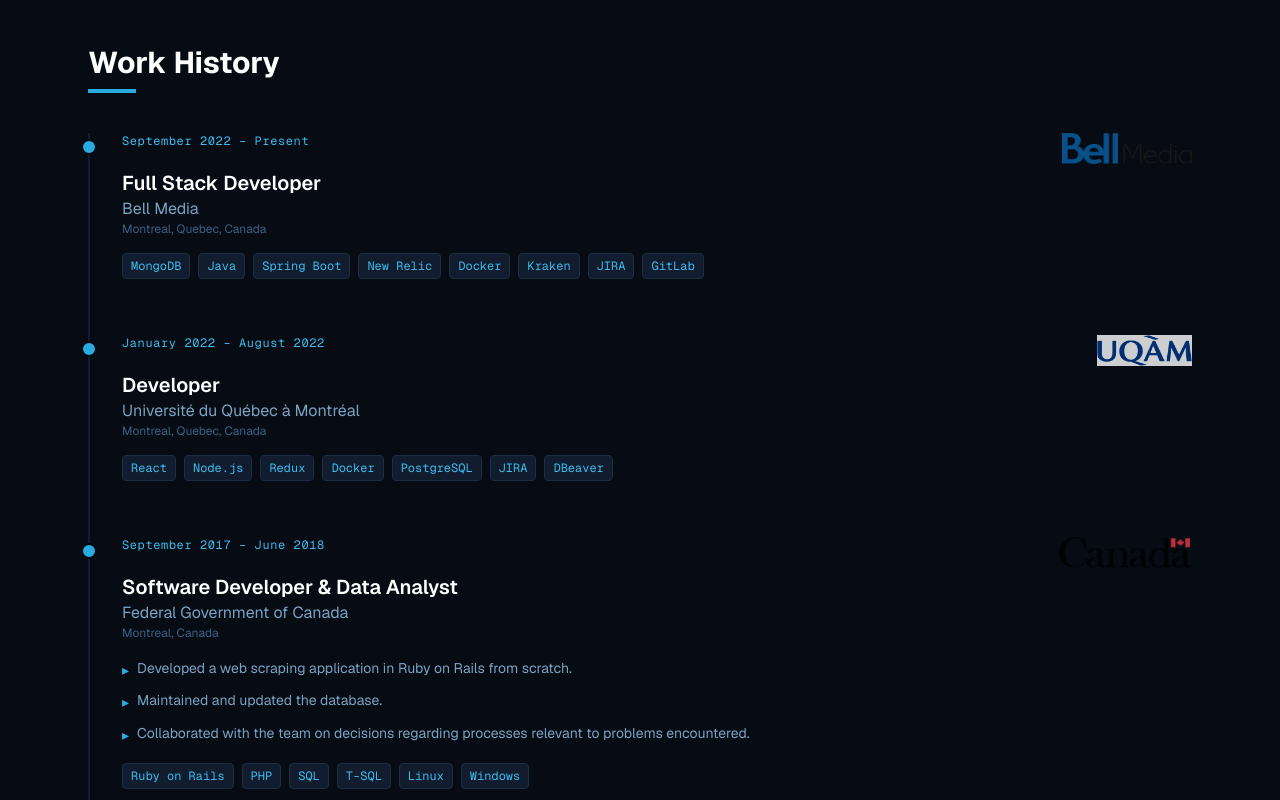
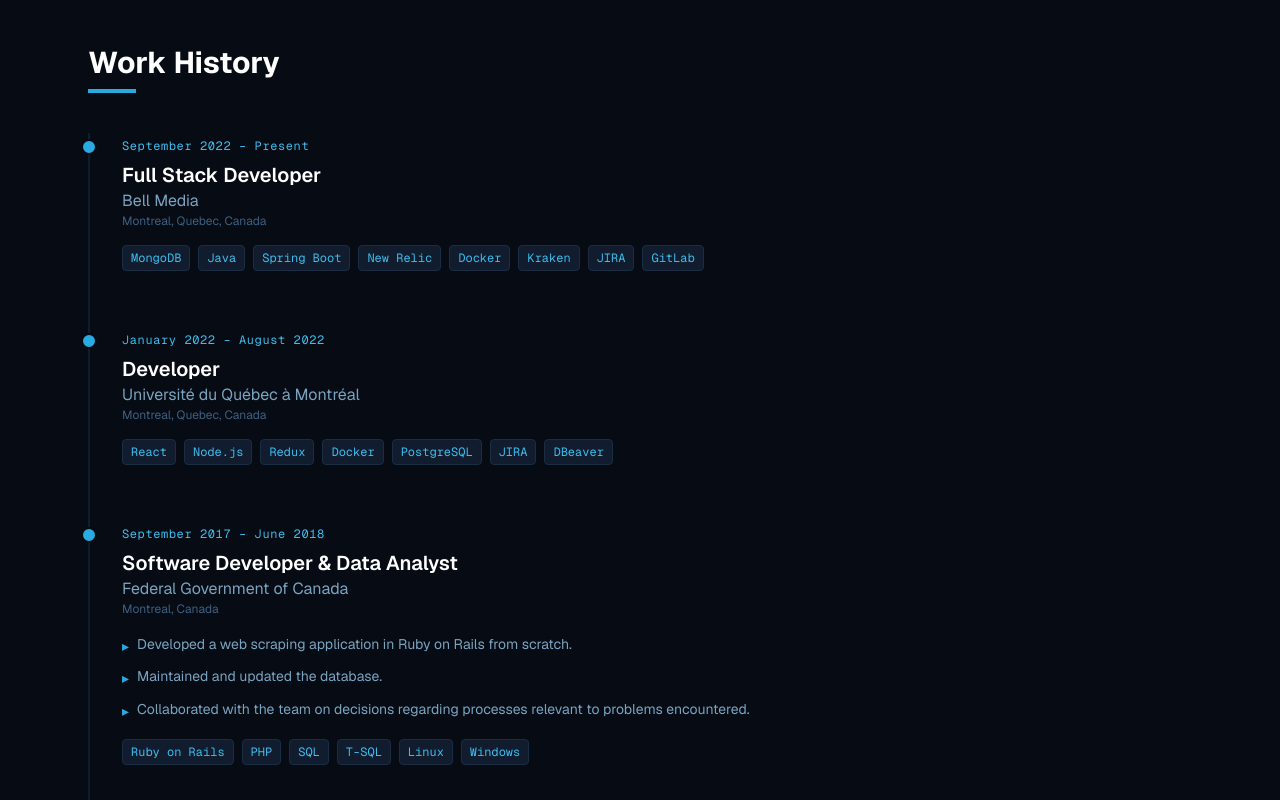
Before and after one commit to cedricwtk/portfolio-2026, a Next.js app: page / in a window 1280 px wide. Shown: the part 1800-2600 px from the top of the page. Built offline with nearby package versions, Linux system fonts and the light colour scheme.

Commit message:
Ripple animations

```diff
--- a/components/WorkHistory.tsx
+++ b/components/WorkHistory.tsx
@@ -6,7 +6,6 @@
     role: "Full Stack Developer",
     period: "September 2022 – Present",
     location: "Montreal, Quebec, Canada",
-    logo: "/Bell.png",
     bullets: [],
     tech: ["MongoDB", "Java", "Spring Boot", "New Relic", "Docker", "Kraken", "JIRA", "GitLab"],
   },
@@ -15,7 +14,6 @@
     role: "Developer",
     period: "January 2022 – August 2022",
     location: "Montreal, Quebec, Canada",
-    logo: "/uqam.png",
     bullets: [],
     tech: ["React", "Node.js", "Redux", "Docker", "PostgreSQL", "JIRA", "DBeaver"],
   },
@@ -24,7 +22,6 @@
     role: "Software Developer & Data Analyst",
     period: "September 2017 – June 2018",
     location: "Montreal, Canada",
-    logo: "/government.png",
     bullets: [
       "Developed a web scraping application in Ruby on Rails from scratch.",
       "Maintained and updated the database.",
@@ -37,7 +34,6 @@
     role: "Web Development Intern",
     period: "January 2017 – May 2017",
     location: "Montreal, Canada",
-    logo: null,
     bullets: [
       "Maintained and developed client websites (front-end and back-end).",
       "Developed custom modules and features.",
@@ -59,12 +55,7 @@
             {/* Timeline dot */}
             <div className="absolute -left-[41px] top-1.5 w-4 h-4 rounded-full bg-cyan-500 border-2 border-gray-950" />
 
-            <div className="flex items-start justify-between gap-4 mb-1">
-              <span className="text-xs text-cyan-400 font-mono tracking-wider">{job.period}</span>
-              {job.logo && (
-                <img src={job.logo} alt={job.company} className="h-8 w-auto object-contain opacity-80" />
-              )}
-            </div>
+            <span className="text-xs text-cyan-400 font-mono tracking-wider">{job.period}</span>
             <h3 className="text-xl font-semibold text-white mt-1">{job.role}</h3>
             <p className="text-gray-400">{job.company}</p>
             <p className="text-gray-600 text-xs mb-4">{job.location}</p>
```
